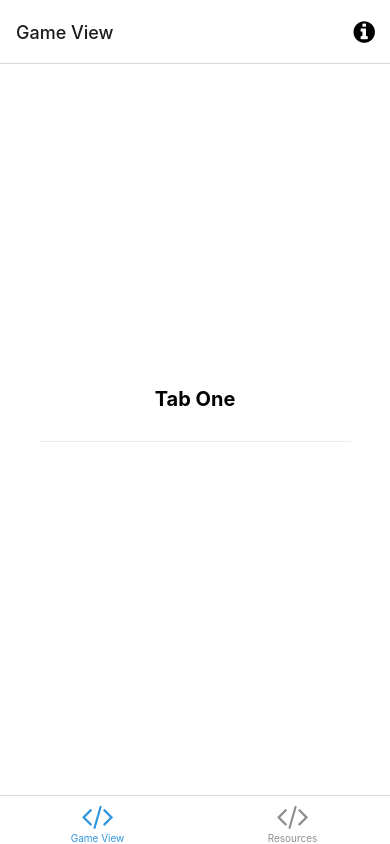
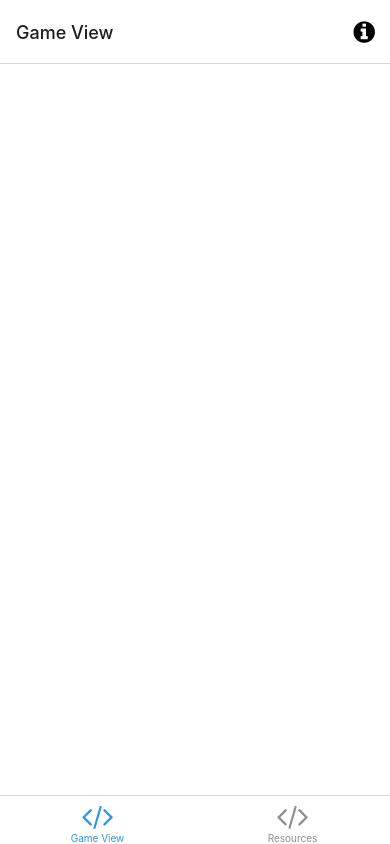
Before and after one commit to Cosmeak/iim-bachelor-2, a React Native app: screen /TabOne in a window 390 px wide. Built offline with nearby package versions, Linux system fonts and the light colour scheme; what expo-linking would draw is missing.

Commit message:
:hammer: Update Rules and ScreenTwo views

```diff
--- a/screens/ModalScreen.tsx
+++ b/screens/ModalScreen.tsx
@@ -12,10 +12,14 @@ export default function ModalScreen() {
         <Text style={styles.Title} >Règle N°1</Text>
         <Text style={styles.Text} >On ne doit pas faire djoeezjfpozeaf ezoafjpaz fonopanfpzao fean fpzannf nfizafn zpafn naznf zapf az...</Text>
       </View>
+
       <View style={styles.rules}>
         <Text style={styles.Title} >Règle N°2</Text>
         <Text style={styles.Text} >On ne doit pas faire djoeezjfpozeaf...</Text>
       </View>
+
+      {/* Il faut faire la db puis faire les boucles d'insertions des données stocker dedans pour afficher les règles avec le design du dessus */}
+
       {/* Use a light status bar on iOS to account for the black space above the modal */}
       <StatusBar style={Platform.OS === 'ios' ? 'light' : 'auto'} />
     </View>
@@ -48,5 +52,6 @@ const styles = StyleSheet.create({
   },
   Text: {
     fontSize: 16,
+    width: '100%',
   }
 });
--- a/screens/TabOneScreen.tsx
+++ b/screens/TabOneScreen.tsx
@@ -8,8 +8,7 @@ import { RootTabScreenProps } from '../types';
 export default function TabOneScreen({ navigation }: RootTabScreenProps<'TabOne'>) {
   return (
     <View style={styles.container}>
-      <Text style={styles.title}>Tab One</Text>
-      <View style={styles.separator} lightColor="#eee" darkColor="rgba(255,255,255,0.1)" />
+
     </View>
   );
 }
@@ -20,13 +19,5 @@ const styles = StyleSheet.create({
     alignItems: 'center',
     justifyContent: 'center',
   },
-  title: {
-    fontSize: 20,
-    fontWeight: 'bold',
-  },
-  separator: {
-    marginVertical: 30,
-    height: 1,
-    width: '80%',
-  },
+
 });
```
